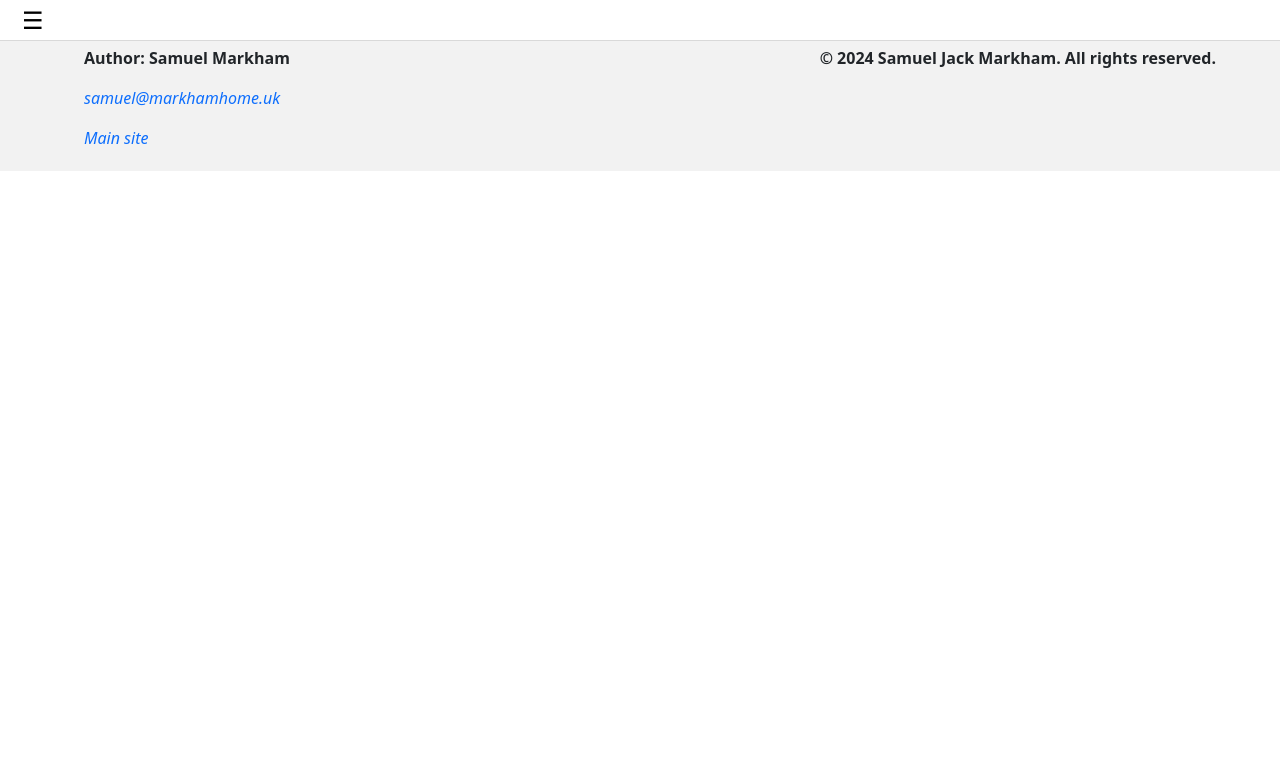
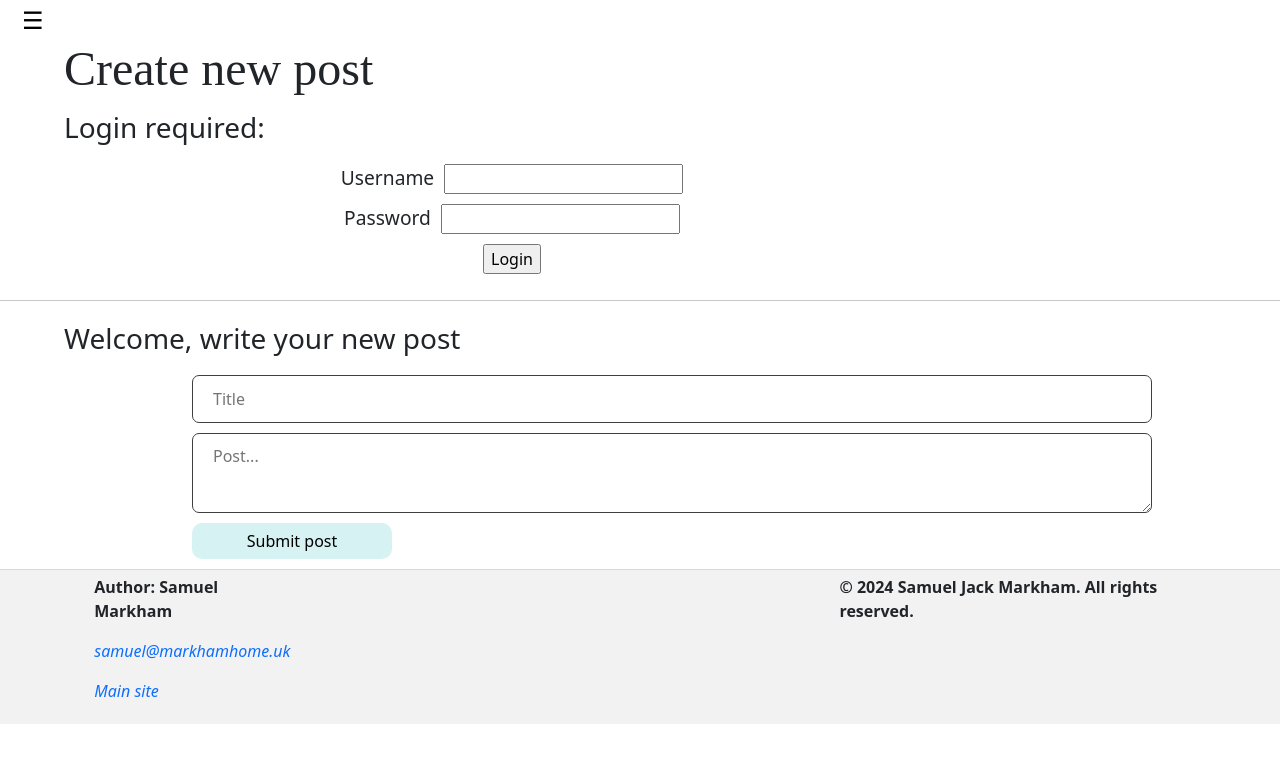
Before and after one commit to asdwerte1/my-blog-page, a React (Create React App) app: page /post in a window 1280 px wide. Shown: the top 762 px of the page. Built offline with nearby package versions, Linux system fonts and the light colour scheme; a web font is replaced by a local one.

Commit message:
Updates to Post.jsx and styling

```diff
--- a/src/App.jsx
+++ b/src/App.jsx
@@ -6,6 +6,7 @@ import NavBar from './components/NavBar';
 import NavButton from './components/NavButton';
 import Footer from './components/Footer';
 import Photography from './pages/Photography';
+import Post from './pages/Post';
 
 const App = () => {
     return (
@@ -19,6 +20,7 @@ const App = () => {
                         <Route path="development" element={<Development />} />
                         <Route path='baking' element={<Baking />} />
                         <Route path='photography' element={<Photography />}/>
+                        <Route path='post' element={<Post />} />
                     </Routes>
                 </main>
                 <Footer />
--- a/src/components/NavBar.jsx
+++ b/src/components/NavBar.jsx
@@ -18,6 +18,9 @@ const NavBar = () => {
                 <li>
                     <NavLink to="photography" className="navLink"><button onClick={closeNav}>Photography</button></NavLink>
                 </li>
+                <li>
+                    <NavLink to="post" className="navLink"><button onClick={closeNav}>New Post</button></NavLink>
+                </li>
             </ul>
         </nav>
     )
--- /dev/null
+++ b/src/pages/Post.jsx
@@ -0,0 +1,56 @@
+const Post = () => {
+    const testUser = "Sam";
+    const testPassword = "Password1";
+    return (
+        <>
+            <header>
+                <h1>Create new post</h1>
+            </header>
+            <LoginForm />
+            <hr />
+            <CreatePost />
+        </>
+    )
+}
+
+const LoginForm = () => {
+    return (
+        <>
+            <div className="form">
+                <p>Login required:</p>
+                <form action="#" method="POST" id="login">
+                    <div>
+                        <label htmlFor="name">Username</label>
+                        <input type="text" name="name" id="name" />
+                    </div>
+                    <div>
+                        <label htmlFor="password">Password</label>
+                        <input type="password" name="password" id="password" />
+                    </div>
+                    <div>
+                        <input type="submit" value="Login" />
+                    </div>
+                </form>
+            </div>
+        </>
+    )
+}
+
+const CreatePost = () => {
+    return (
+        <div className="form">
+            <p>Welcome, write your new post</p>
+            <form action="#" method="POST" id="newPost">
+                <div>
+                    <input type="text" name="title" id="title" placeholder="Title"/>
+                </div>
+                <div>
+                    <textarea name="content" id="content" placeholder="Post..."></textarea>
+                </div>
+                <input type="submit" value="Submit post" id="submit"/>
+            </form>
+        </div>
+    )
+}
+
+export default Post;
--- a/src/styling/index.scss
+++ b/src/styling/index.scss
@@ -3,18 +3,14 @@
 $tillana-font: 'Tillana', sytem-ui;
 
 /* ------------------------- Body --------------------- */
-body, #main {
+body,
+#main {
     padding: 0;
     margin: 0;
 }
 
-main {
-    display: flex;
-    flex-direction: row;
-    align-items: flex-start;
-    justify-content: flex-start;
-    padding-right: 15px;
-    text-align: left;
+p {
+    margin-left: 5%;
 }
 
 /* animation styling for main */
@@ -55,6 +51,7 @@ body {
         text-decoration-style: none;
         transition: color 0.3s ease;
         margin-right: 25px;
+
         &:hover {
             color: #f1f1f1;
         }
@@ -78,6 +75,7 @@ body {
         text-decoration: none;
         padding: 10px;
         border-bottom: solid thin #222222;
+
         &:hover {
             color: #efefef;
             border-bottom: solid thin #efefef;
@@ -105,7 +103,9 @@ body {
 /* -------------------- Content styling ----------------- */
 // Header
 header {
+
     width: 100%;
+
     h1 {
         font-family: $tillana-font, cursive;
         font-weight: 600px;
@@ -119,6 +119,84 @@ header {
     h2 {
         padding-left: 5%;
         padding-right: 5%;
+    }
+}
+
+#login {
+    display: flex;
+    flex-direction: column;
+    flex-wrap: wrap;
+    align-items: flex-start;
+
+    label {
+        font-size: 1.2rem;
+        margin-right: 10px;
+    }
+
+    div {
+        margin-bottom: 10px;
+        width: 80%;
+        display: flex;
+        flex-direction: row;
+        flex-wrap: wrap;
+        align-items: center;
+        justify-content: center;
+    }
+}
+
+form#newPost {
+    display: flex;
+    flex-direction: column;
+    align-items: stretch;
+
+    div {
+        margin-left: 15%;
+        margin-bottom: 10px;
+        width: 75%;
+        display: flex;
+        flex-direction: row;
+        flex-wrap: nowrap;
+        align-items: center;
+        justify-content: flex-start;
+
+        input,
+        textarea {
+            width: 100%;
+            border: solid 1px #3f3f3f;
+            border-radius: 7px;
+            padding: 10px 20px;
+        }
+        input {
+            height: 3rem;
+        }
+        textarea {
+            height: 5rem;
+        }
+    }
+
+    #submit {
+        width: 200px;
+        margin-left: 15%;
+        padding: 5px 10px;
+        background-color: #d6f2f2;
+        color: #010101;
+        border: solid 1px transparent;
+        border-radius: 10px;
+        transition: 0.5s ease;
+        margin-bottom: 10px;
+        &:hover {
+            border: solid 1px black;
+            box-shadow: 5px 5px 25px #dedede;
+            transition: 0.5s ease;
+            background-color: #d4f0e9;
+        }
+    }
+}
+
+.form {
+    p {
+        font-weight: 500;
+        font-size: 1.75rem;
     }
 }
 
```
